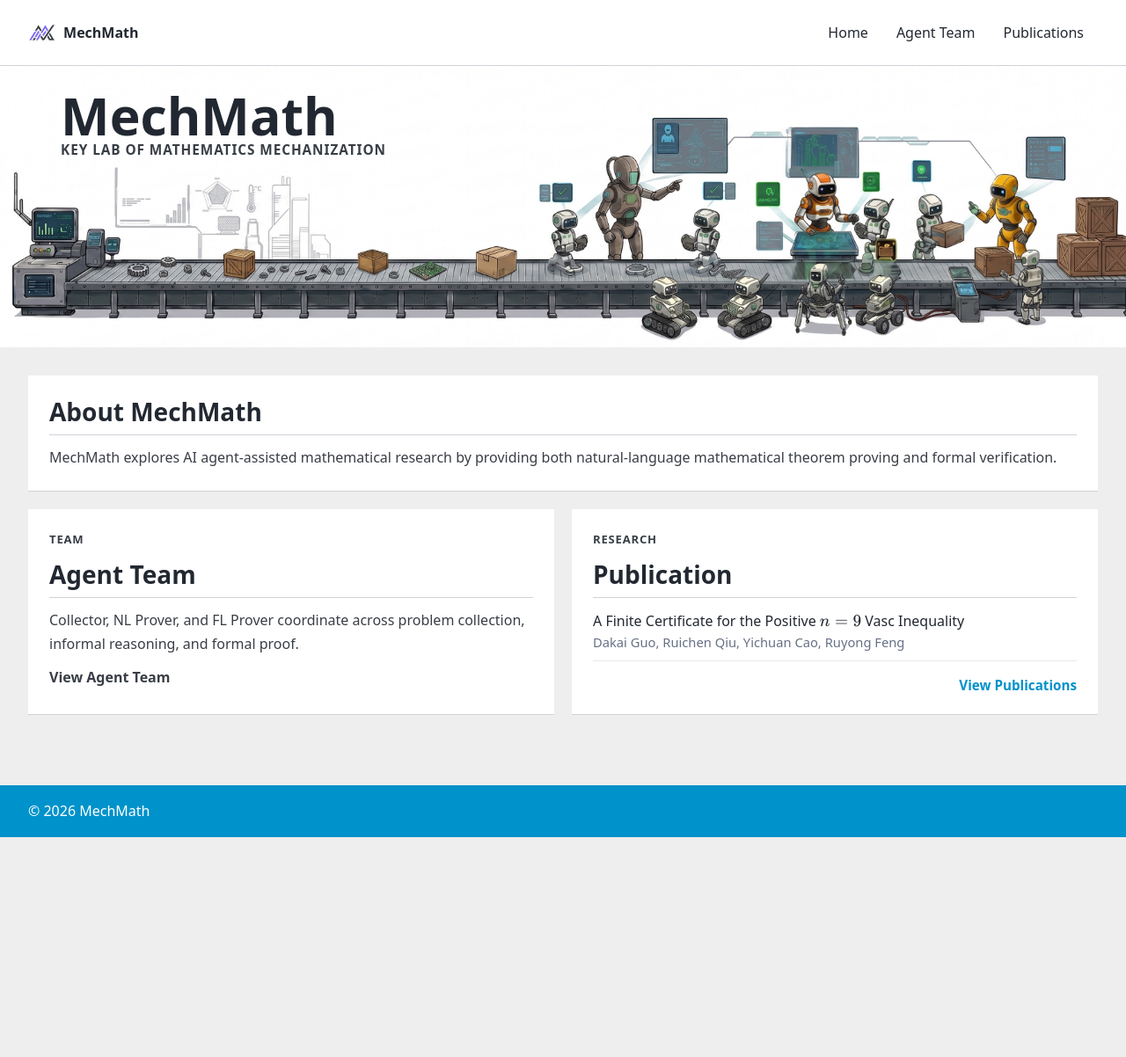
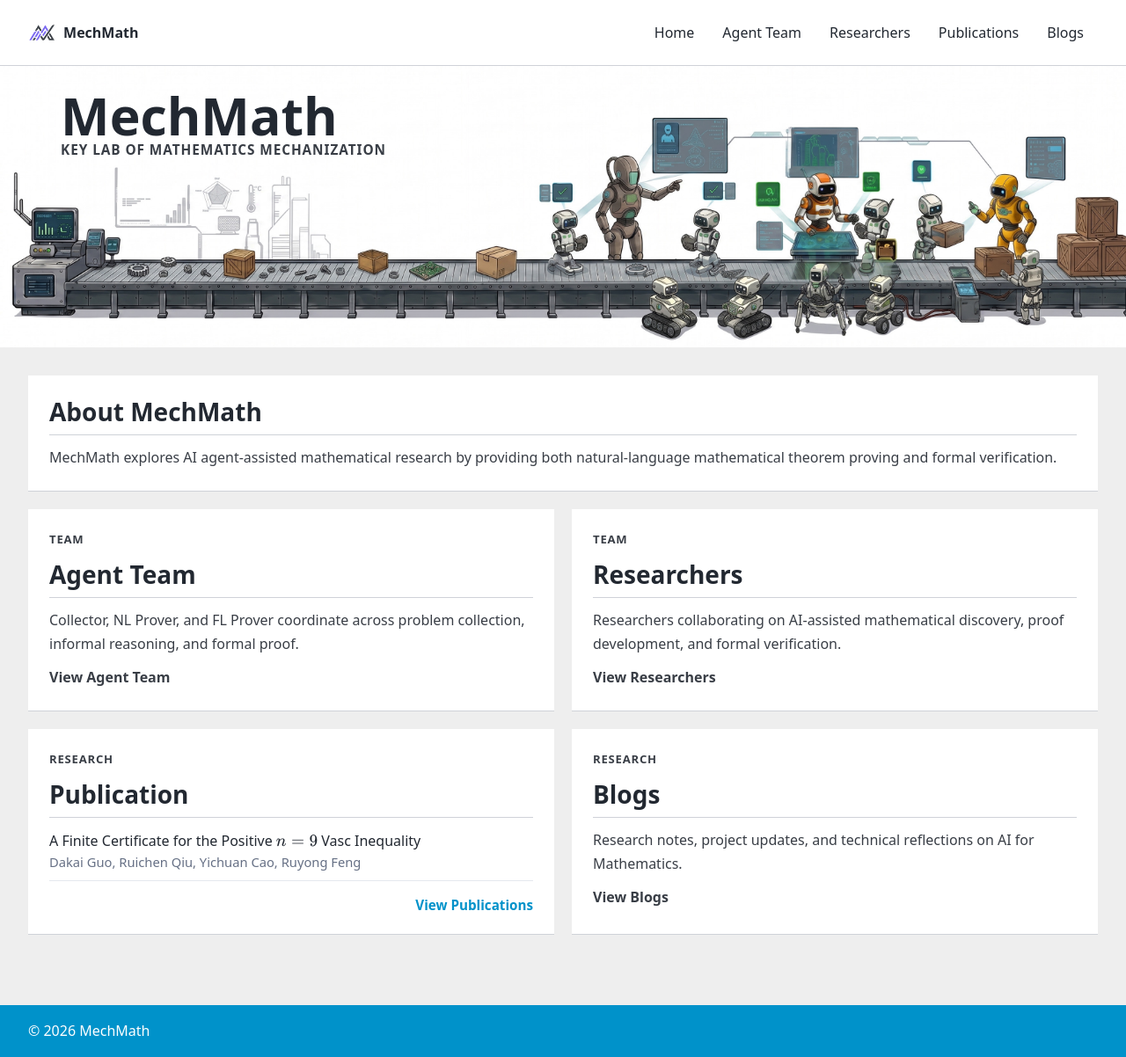
Before and after one commit to MechMath/mechmath.github.io, a Jekyll site: the page built from index.html, in a window 1280 px wide. Shown: the whole page at 88% size. Built offline with Jekyll 4.4.1, drawn with Linux system fonts in a browser that asks for light colours; before the commit the page ends 952 px from its top, so only the background shows below that.

Commit message:
Add researchers and blogs pages

```diff
--- a/_layouts/default.html
+++ b/_layouts/default.html
@@ -32,7 +32,9 @@
           <ul class="visible-links">
             <li class="masthead__menu-item"><a href="{{ '/' | relative_url }}">Home</a></li>
             <li class="masthead__menu-item"><a href="{{ '/agent-team/' | relative_url }}">Agent Team</a></li>
+            <li class="masthead__menu-item"><a href="{{ '/researchers/' | relative_url }}">Researchers</a></li>
             <li class="masthead__menu-item"><a href="{{ '/publications/' | relative_url }}">Publications</a></li>
+            <li class="masthead__menu-item"><a href="{{ '/blogs/' | relative_url }}">Blogs</a></li>
           </ul>
         </nav>
       </div>
--- a/index.html
+++ b/index.html
@@ -30,6 +30,13 @@ title: 首页
     <a href="{{ '/agent-team/' | relative_url }}">View Agent Team</a>
   </section>
 
+  <section class="home-card">
+    <p class="home-card__label">Team</p>
+    <h2>Researchers</h2>
+    <p>Researchers collaborating on AI-assisted mathematical discovery, proof development, and formal verification.</p>
+    <a href="{{ '/researchers/' | relative_url }}">View Researchers</a>
+  </section>
+
   <section class="home-card home-card--publications">
     <p class="home-card__label">Research</p>
     <h2>Publication</h2>
@@ -52,4 +59,11 @@ title: 首页
     </ul>
     <a class="home-card__action" href="{{ '/publications/' | relative_url }}">View Publications</a>
   </section>
+
+  <section class="home-card">
+    <p class="home-card__label">Research</p>
+    <h2>Blogs</h2>
+    <p>Research notes, project updates, and technical reflections on AI for Mathematics.</p>
+    <a href="{{ '/blogs/' | relative_url }}">View Blogs</a>
+  </section>
 </div>
```
Also changed, not shown: pages/blogs.md (added, +15 -0 lines), pages/researchers.md (added, +15 -0 lines).
